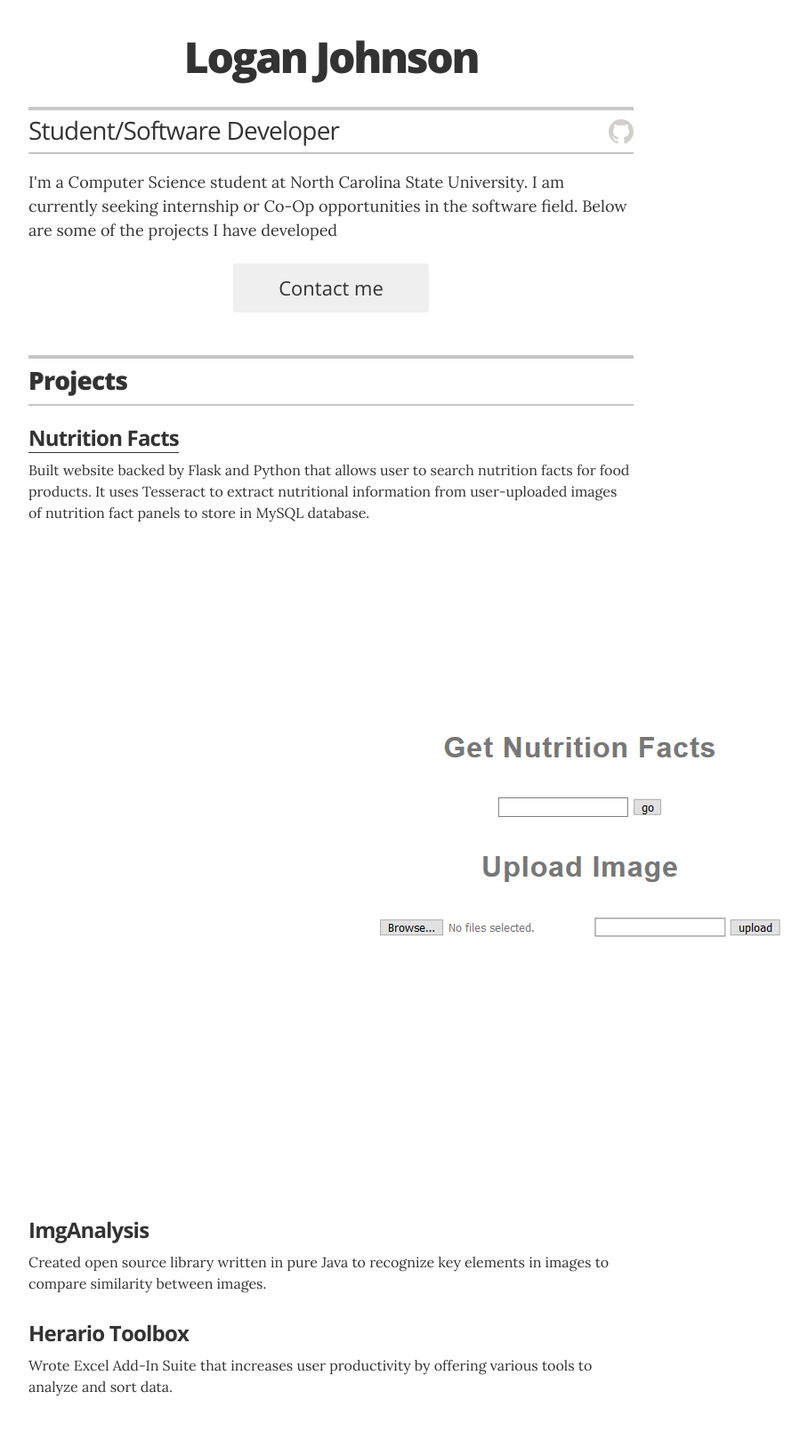
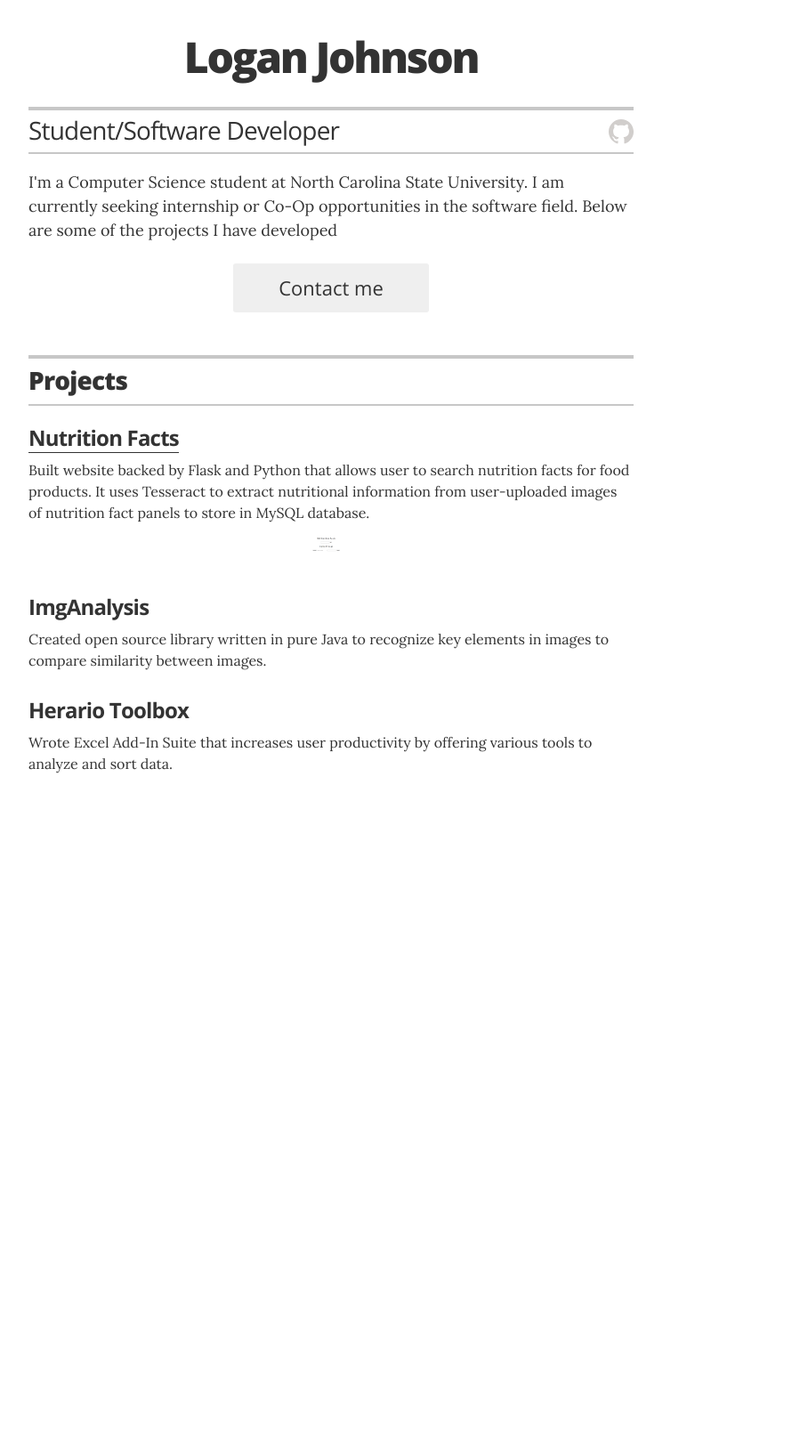
Before and after one commit to herariom/herariom.github.io, a Jekyll site: the page built from index.html, in a window 1280 px wide. Shown: the whole page at 89% size, without its empty margins (268-1176 px from the left). Built offline with Jekyll 4.4.1, drawn with Linux system fonts in a browser that asks for light colours; after the commit the page ends 918 px from its top, so only the background shows below that.

Commit message:
Updated CSS for images

```diff
--- a/_sass/_base.scss
+++ b/_sass/_base.scss
@@ -16,6 +16,15 @@ body{
   font-size: 16px;
   line-height: 1.5;
 }
+
+img {
+    width: 95px;
+    max-width: 100%;
+    overflow: hidden;
+    @include border-radius(100px);
+    margin: 0 auto;
+    display: block;
+  }
 
 .wrapper:before,
 .wrapper:after { content:""; display:table; }
```
